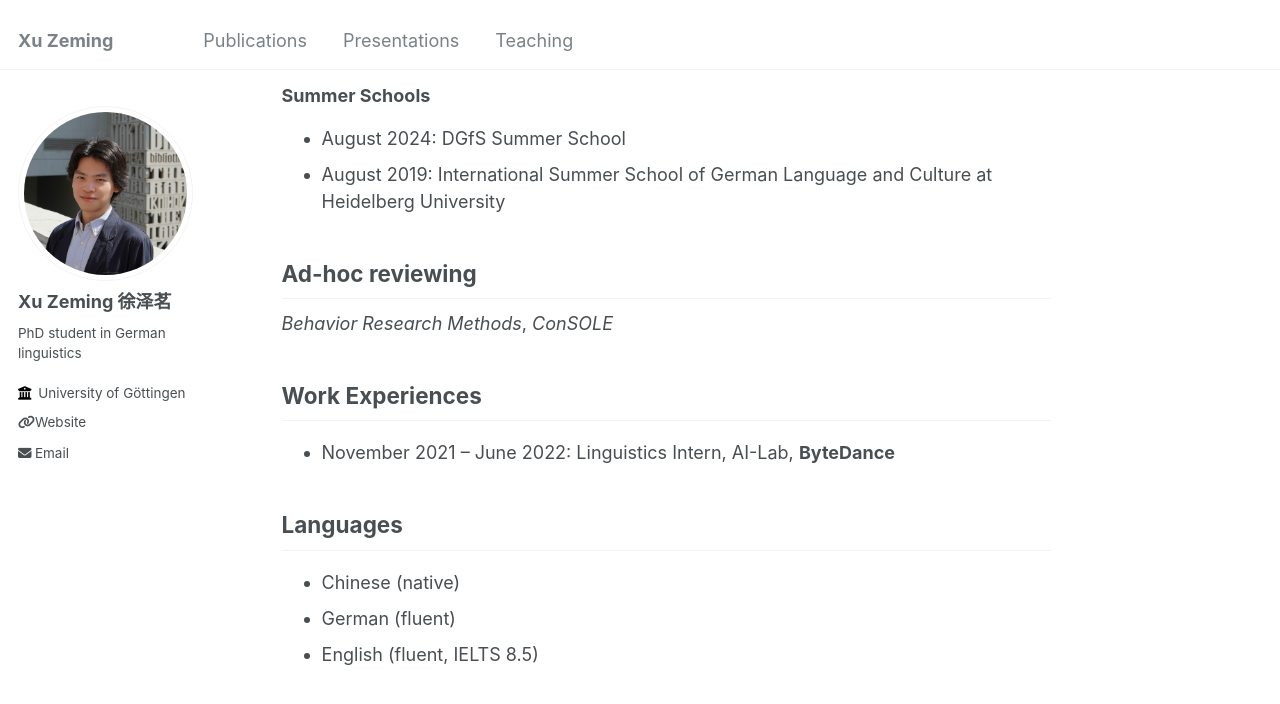
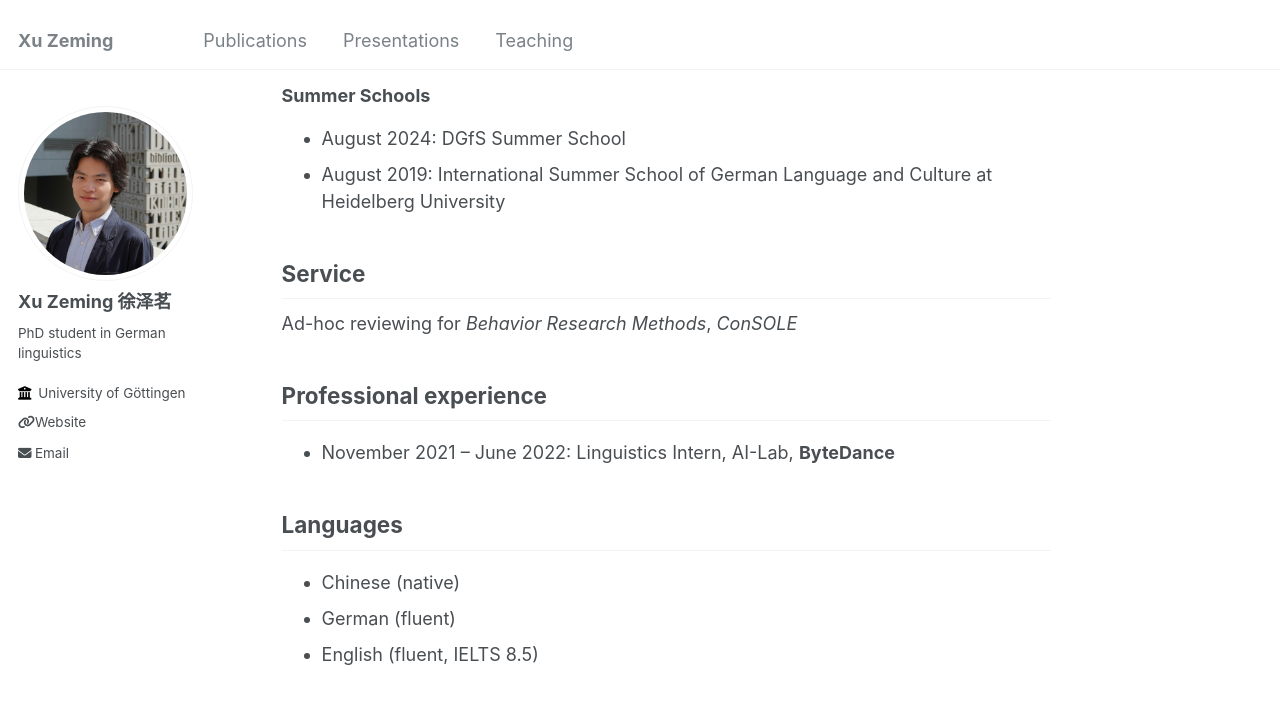
Before and after one commit to xu-zeming/xu-zeming.github.io, a Jekyll site: the page built from _pages/about.md, in a window 1280 px wide and 900 px high, scrolled down 578 px. Shown: the top 704 px of the window. Built offline with Jekyll 4.4.1, drawn with Linux system fonts in a browser that asks for light colours.

Commit message:
modified:   _pages/about.md

```diff
--- a/_pages/about.md
+++ b/_pages/about.md
@@ -26,11 +26,11 @@ Education
   + August 2024: DGfS Summer School
   +	August 2019: International Summer School of German Language and Culture at Heidelberg University
 
-Ad-hoc reviewing
+Service
 ---
-*Behavior Research Methods*, *ConSOLE*
+Ad-hoc reviewing for *Behavior Research Methods*, *ConSOLE*
 
-Work Experiences
+Professional experience
 ---
 * November 2021 – June 2022: Linguistics Intern, AI-Lab, **ByteDance**
 
```
